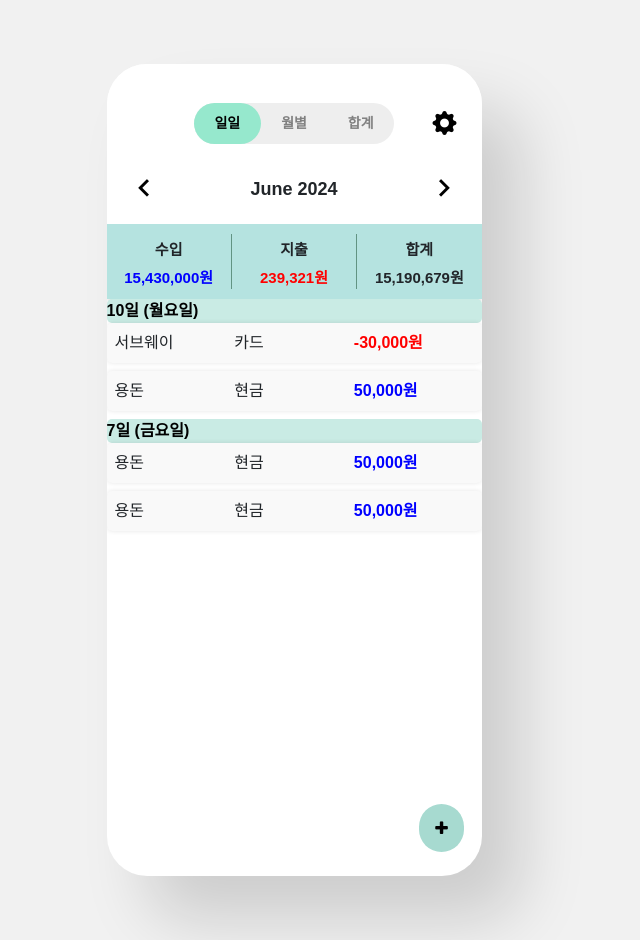
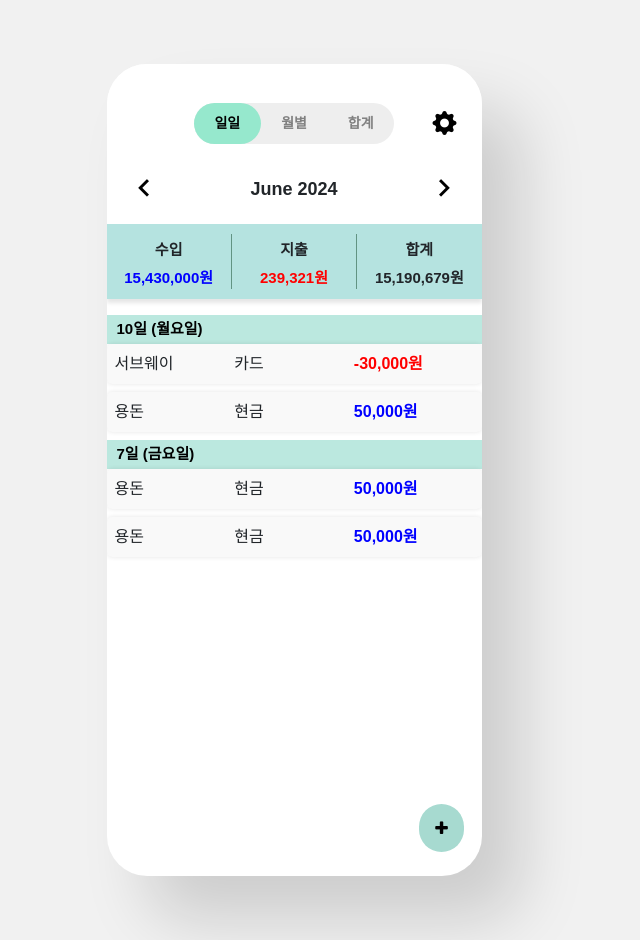
Before and after one commit to MJONE123/skeletonProjectGroup2, a Vue app: page / in a window 1280 px wide. Shown: the whole page, without its empty margins (346-986 px from the left). Built offline with nearby package versions, Linux system fonts and the light colour scheme; data requests are answered from the project's data file.

Commit message:
240613 home css 수정중 1

```diff
--- a/src/assets/Home.css
+++ b/src/assets/Home.css
@@ -261,10 +261,7 @@ button:focus {
   font-weight: bold;
 }
 
-/* 트랜잭션 스타일 */
-.transactions {
-  margin-bottom: 1rem;
-} /* 기본 스타일 설정 */
+/* 기본 스타일 설정 */
 * {
   margin: 0;
   padding: 0;
@@ -509,8 +506,10 @@ button:focus {
 }
 
 /* 트랜잭션 스타일 */
+
 .transactions {
   margin-bottom: 1rem;
+  margin-top: 1rem;
   flex: 1; /* 여유 공간 차지 */
   overflow-y: auto; /* 세로 스크롤 */
 }
@@ -524,17 +523,21 @@ button:focus {
 }
 
 .transaction-date {
-  background-color: #c9ebe4;
+  background-color: #bbe8df;
   flex: 1;
-  border-radius: 5px;
+  height: 29px;
+  display: flex;
+}
+
+.bold-date {
+  font-weight: bold;
+  font-size: 15px;
+  margin-left: 10px;
 }
 
 .transaction-details {
   display: flex;
   justify-content: space-between;
-}
-.bold-date {
-  font-weight: bold;
 }
 
 .description,
@@ -699,28 +702,6 @@ button:focus {
     position: absolute;
     top: 3.5rem;
   }
-}
-
-.transaction {
-  background-color: #f9f9f9;
-  padding: 0.5rem;
-  margin-bottom: 0.5rem;
-  border-radius: 5px;
-  box-shadow: 0 0 5px rgba(0, 0, 0, 0.1);
-}
-
-.transaction-date {
-  background-color: #c9ebe4;
-  flex: 1;
-  border-radius: 5px;
-}
-
-.transaction-details {
-  display: flex;
-  justify-content: space-between;
-}
-.bold-date {
-  font-weight: bold;
 }
 
 .description,
--- a/src/pages/Home.vue
+++ b/src/pages/Home.vue
@@ -55,14 +55,14 @@
       :expense="totalExpense"
       :filters="filters"
     />
+
+    <!-- 입력한 거래내역 -->
     <div class="transactions">
       <div v-for="(transactions, date) in groupedTransactions" :key="date">
         <div class="transaction-date">
-          <span
-            ><button class="bold-date">
-              {{ formatDateWithoutMonth(date) }} ({{ formatDayOfWeek(date) }})
-            </button></span
-          >
+          <button class="bold-date">
+            {{ formatDateWithoutMonth(date) }} ({{ formatDayOfWeek(date) }})
+          </button>
         </div>
         <div
           v-for="transaction in transactions"
@@ -88,6 +88,7 @@
     <div class="footer">
       <button @click="showModal = true"><i class="fa fa-plus"></i></button>
     </div>
+
     <!-- <div class="summary">
       <div>
         <button>
```
